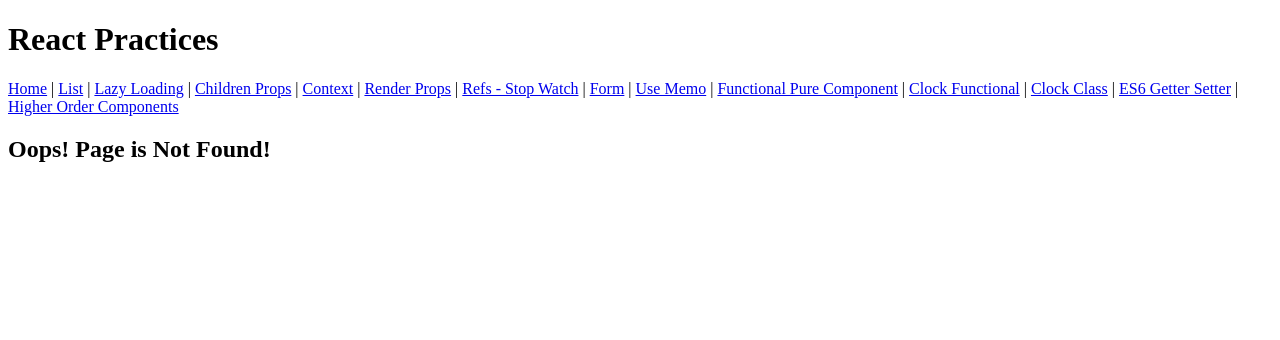
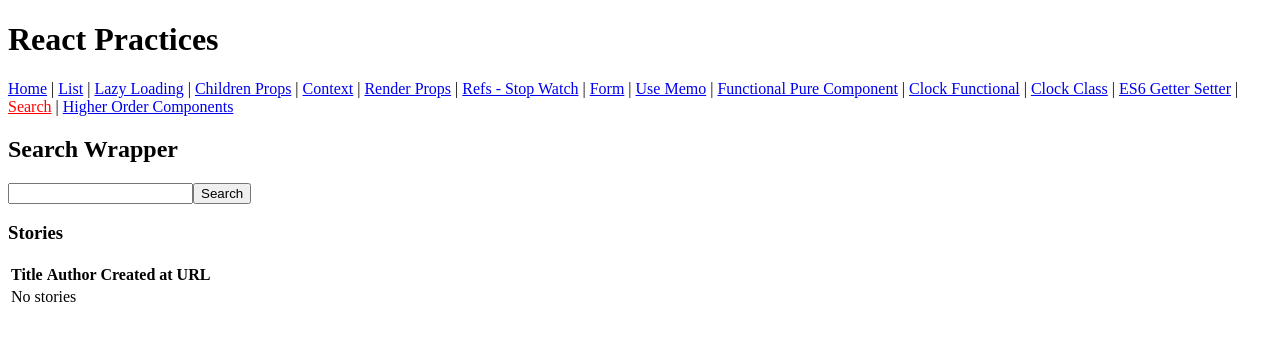
Before and after one commit to andyyusydney/react-practices, a React app: page /search in a window 1280 px wide. Shown: the top 340 px of the page. Built offline with nearby package versions, Linux system fonts and the light colour scheme.

Commit message:
- created story search.

```diff
--- a/package.json
+++ b/package.json
@@ -25,7 +25,8 @@
     "history": "5",
     "react": "^17.0.2",
     "react-dom": "^17.0.2",
-    "react-router-dom": "6"
+    "react-router-dom": "6",
+    "uuid": "^8.3.2"
   },
   "devDependencies": {
     "@babel/core": "^7.16.0",
@@ -35,11 +36,14 @@
     "@testing-library/jest-dom": "^5.15.1",
     "@testing-library/react": "^12.1.2",
     "@testing-library/user-event": "^13.5.0",
+    "@types/axios": "^0.14.0",
     "@types/jest": "^27.0.3",
     "@types/react": "^17.0.34",
     "@types/react-dom": "^17.0.11",
     "@types/testing-library__jest-dom": "^5.14.1",
     "@types/testing-library__react": "^10.2.0",
+    "@types/uuid": "^8.3.3",
+    "axios": "^0.24.0",
     "babel-eslint": "^10.1.0",
     "babel-jest": "^27.3.1",
     "babel-loader": "^8.2.3",
--- /dev/null
+++ b/src/concepts/search/Search.tsx
@@ -0,0 +1,42 @@
+import React, { useState } from 'react'
+import axios from 'axios'
+import StoriesList, {IStory} from './StoriesList'
+import { v4 as uuidv4 } from 'uuid';
+
+const Search = () => {
+	const [keyword, SetKeyword] = useState('')
+	const [stories, SetStories] = useState([])
+
+	const handleChange = (e: any) => {
+		//console.log('e.target.value=', e.target.value)
+		SetKeyword(e.target.value)
+	}
+
+	const searchStories = async () => {
+		const results = await axios.get(`http://hn.algolia.com/api/v1/search?query=${keyword}`)
+		console.log('results.data.hits=', results.data.hits)
+		const mappedResults = results.data.hits.map((story: IStory) => {
+			return {
+				id: uuidv4(),
+				title: story.title,
+				author: story.author,
+				created_at: story.created_at,
+				url: story.url
+			}
+
+		})
+		console.log('mappedResults=', mappedResults)
+		SetStories(mappedResults)
+	}
+
+	return (
+		<>
+		<h2>Search Wrapper</h2>
+		<input type="input" value={keyword} onChange={handleChange} />
+		<button onClick={searchStories}>Search</button>
+		<StoriesList stories={stories} />
+		</>
+	)
+}
+
+export default Search
--- /dev/null
+++ b/src/concepts/search/StoriesList.tsx
@@ -0,0 +1,47 @@
+import React from "react";
+
+interface IStoriesList {
+  stories: Array<IStory>;
+}
+
+export interface IStory {
+  id: string;
+  title: string;
+  author: string;
+  created_at: string;
+  url: string;
+}
+
+const StoriesList = (props: IStoriesList) => {
+  console.log("props.stories=", props.stories);
+  return (
+    <>
+      <h3>Stories</h3>
+      <table>
+        <thead>
+          <tr>
+            <th>Title</th>
+            <th>Author</th>
+            <th>Created at</th>
+            <th>URL</th>
+          </tr>
+        </thead>
+        <tbody>
+          {props.stories.length > 0 ?
+            props.stories.map((story: IStory) => (
+              <tr key={story.id}>
+                <td>{story.title}</td>
+                <td>{story.author}</td>
+                <td>{story.created_at}</td>
+                <td>{story.url}</td>
+              </tr>
+            )) : (
+				<tr><td colSpan={4}>No stories</td></tr>
+			)}
+        </tbody>
+      </table>
+    </>
+  );
+};
+
+export default React.memo(StoriesList);
--- a/src/index.tsx
+++ b/src/index.tsx
@@ -17,6 +17,7 @@ import MouseWrapper from "./concepts/inheritance/renderProps/MouseWrapper";
 import LazyLoadingWrapperComponent from "./concepts/lazy-loading";
 import NumerList from "./concepts/lists/lists";
 import StopWatch from "./concepts/refs/StopWatch";
+import Search from "./concepts/search/Search";
 import Clock from "./concepts/state/Clock";
 import ClockClass from "./concepts/state/Clock.class";
 import "./index.css";
@@ -151,6 +152,9 @@ const App = () => {
             },
           ],
         },
+		{
+			path: "/search", element: <Search />
+		},
         { path: "*", element: <NotFoundPage /> },
       ],
     },
@@ -192,6 +196,8 @@ const HomeComponent = () => {
         {" | "}
         <NavLink to="/es6/getterSetter">ES6 Getter Setter</NavLink>
         {" | "}
+		<NavLink to="/search">Search</NavLink>
+		{" | "}
         <NavLink to="/hoc">Higher Order Components</NavLink>
       </nav>
       <section>
```
Also changed, not shown: 1 other file (tests, documents, lock files or other folders).
